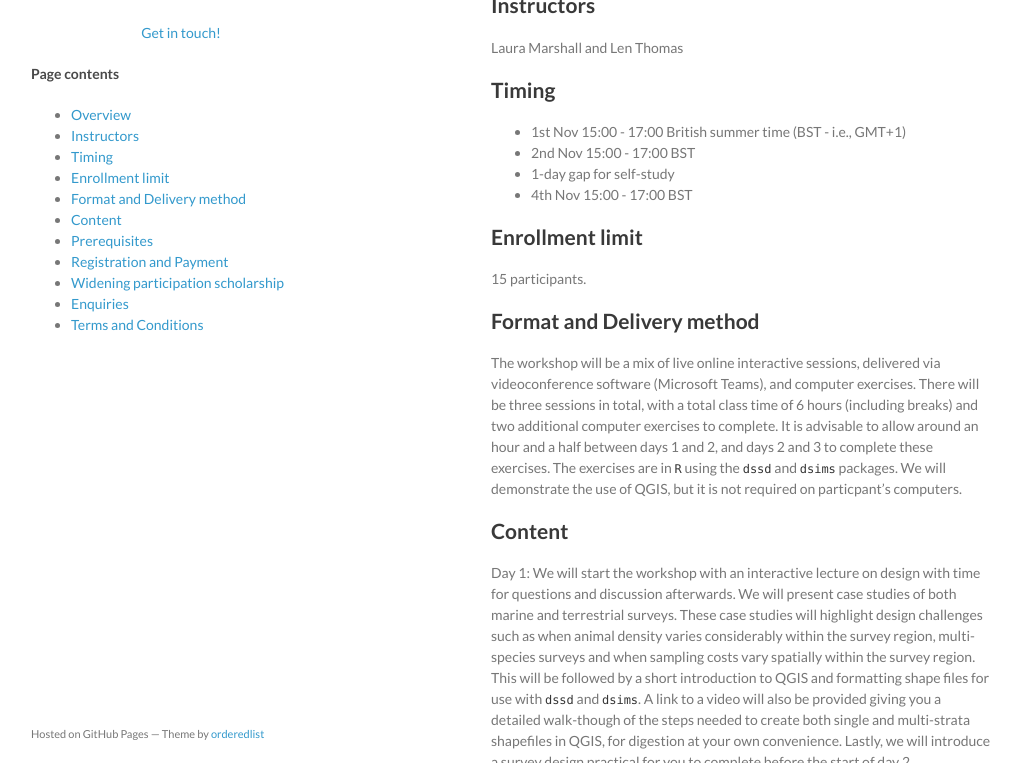
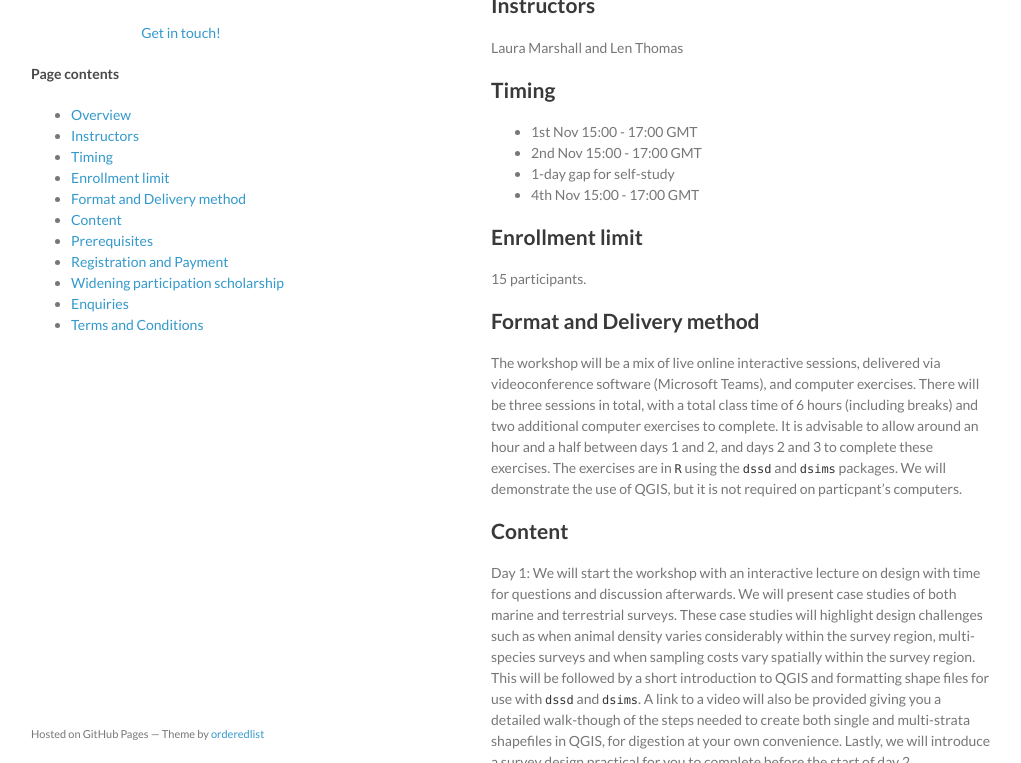
Before and after one commit to distanceworkshops/distanceworkshops.github.io, a Jekyll site: the page built from design-nov-2022.md, in a window 1280 px wide and 900 px high, scrolled down 450 px, cut to the strip 137-900 px from the top of the window. Shown: the whole strip, without its empty margins (129-1150 px from the left). Built offline with Jekyll 4.4.1, drawn with Linux system fonts in a browser that asks for light colours.

Commit message:
Change BST to GMT

```diff
--- a/design-nov-2022.md
+++ b/design-nov-2022.md
@@ -20,10 +20,10 @@ Laura Marshall and Len Thomas
 
 ## Timing
 
-* 1st Nov 15:00 - 17:00 British summer time (BST - i.e., GMT+1)
-* 2nd Nov 15:00 - 17:00 BST
+* 1st Nov 15:00 - 17:00 GMT
+* 2nd Nov 15:00 - 17:00 GMT
 * 1-day gap for self-study
-* 4th Nov 15:00 - 17:00 BST
+* 4th Nov 15:00 - 17:00 GMT
 
 ## Enrollment limit
 
```
